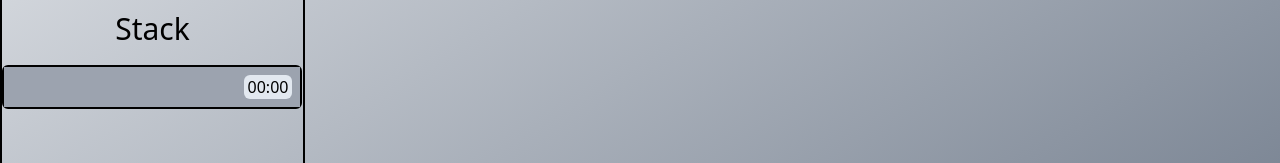
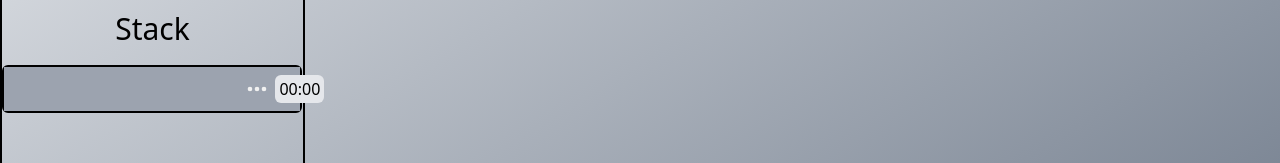
Before and after one commit to RockyPHER/Ttasker-Ultimate, a Next.js app: page / in a window 1280 px wide. Both pictures are taken after a click on the link 152 px from the left and 760 px from the top of the page. Shown: the top 163 px of the page. Built offline with nearby package versions, Linux system fonts and the light colour scheme.

Commit message:
Optimizing task creation UX/UI

```diff
--- a/app/ui/Task/index.tsx
+++ b/app/ui/Task/index.tsx
@@ -2,7 +2,7 @@
 
 import { parseTimeMsToString, parseTimeStringToMs } from "@/scripts/taskUtils";
 import { useState, useEffect, SetStateAction, Dispatch } from "react";
-
+import MoreIcon from "@/icons/more.svg"
 export interface ITask {
     id: string;
     title: string;
@@ -19,10 +19,12 @@ interface TaskTimeComponentProps {
     minutes: string
     seconds: string
 }
-interface TimeInputProps {
+
+interface TaskTimeInputProps {
     setMinutes: Dispatch<SetStateAction<string>>
     setSeconds: Dispatch<SetStateAction<string>>
-    setShowInput: Dispatch<SetStateAction<boolean>>
+    setShowTimeInput: Dispatch<SetStateAction<boolean>>
+    updateTask: () => void
     convertSecToTime: (value: number) => string[]
 
 }
@@ -30,7 +32,8 @@ interface TimeInputProps {
 export default function Task({ task, onUpdateTask }: TaskProps) {
 
     const [descIsOpen, setDescIsOpen] = useState(false);
-    const [showInput, setShowInput] = useState(false);
+    const [showTimeInput, setShowTimeInput] = useState(false);
+    const [showTitleInput, setShowTitleInput] = useState(true);
 
     const [initialMinutes, initialSeconds] = parseTimeMsToString(task.time);
 
@@ -47,9 +50,22 @@ export default function Task({ task, onUpdateTask }: TaskProps) {
             description: description
         };
 
+        console.log("Console: Task was updated");
+        console.log(newTask);
+
         onUpdateTask(newTask);
     }
 
+    useEffect(() => {
+        checkIfTaskValueIsUpdated();
+    // eslint-disable-next-line react-hooks/exhaustive-deps
+    }, [updateTask] )
+
+    function checkIfTaskValueIsUpdated() {
+        if (title !== task.title || description !== task.description || minutes !== initialMinutes || seconds !== initialSeconds) {
+            updateTask();
+        }
+    }
 
     function convertSecToTime(timeNum: number): string[] {
 
@@ -65,23 +81,37 @@ export default function Task({ task, onUpdateTask }: TaskProps) {
     return (
         <div className="w-[300px] h-fit flex flex-col border-2 border-black rounded-md">
             <div className="cursor-pointer p-2 flex flex-row justify-between text-white bg-gray-400">
-                <input onBlur={updateTask} value={title} onChange={(e) => setTitle(e.target.value)} className="bg-transparent outline-none [appearance:textfield]" />
-                <div className="flex px-1 bg-slate-200 rounded-md">
-                    <a onClick={() => setShowInput(true)} className="flex justify-evenly w-full h-full">
-                        {showInput ? <TimeInput setMinutes={setMinutes} setSeconds={setSeconds} setShowInput={setShowInput} convertSecToTime={convertSecToTime} /> : <TaskTimeComponent minutes={minutes} seconds={seconds} />}
+                <div className="flex justify-between w-full h-full">
+                    <a onClick={() => setShowTitleInput(true)}>
+                        <div className="flex justify-center items-center w-full h-full">
+                            {showTitleInput ? <input autoFocus type="text" maxLength={20} onBlur={() => {setShowTitleInput(false); updateTask()}} value={title} onChange={(e) => setTitle(e.target.value)} className="w-min bg-transparent outline-none [appearance:textfield]" /> : <div className="">{title}</div>}
+                        </div>
+                    </a>
+                    <a>
+                        <div className=" flex justify-center items-center pr-1 w-max h-full">
+                            <MoreIcon onClick={() => setDescIsOpen(!descIsOpen)} className=" w-7 h-7"/>
+                        </div>
+                    </a>
+                </div>
+                <div className="flex px-1 bg-gray-200 rounded-md">
+                    <a onClick={() => setShowTimeInput(true)} className="flex justify-evenly w-full h-full">
+                        {showTimeInput ? <TaskTimeInput updateTask={updateTask} setMinutes={setMinutes} setSeconds={setSeconds} setShowTimeInput={setShowTimeInput} convertSecToTime={convertSecToTime} /> : <TaskTimeComponent minutes={minutes} seconds={seconds} />}
                     </a>
                 </div>
             </div>
-            {descIsOpen ?
-                (<input onBlur={updateTask} value={description} onChange={(e) => setDescription(e.target.value)} className="h-[100px] text-opacity-70 m-1 px-2" />)
-                : null}
+            <div className="w-full h-fit flex">
+                {descIsOpen ?
+                    (<textarea onBlur={updateTask} value={description} onChange={(e) => setDescription(e.target.value)} className="w-full text-start align-text-top bg-transparent h-[100px] text-slate-600 m-1 px-2 outline-none resize-none" />)
+                    : null}
+            </div>
         </div>
     );
 }
 
+
 export function TaskTimeComponent({ minutes, seconds }: TaskTimeComponentProps) {
     return (
-        <div className="flex justify-evenly w-full h-full">
+        <div className="flex items-center justify-evenly w-full h-full">
             <div className="text-black">{minutes}</div>
             <div className="text-black">:</div>
             <div className="text-black">{seconds}</div>
@@ -89,7 +119,7 @@ export function TaskTimeComponent({ minutes, seconds }: TaskTimeComponentProps)
     );
 }
 
-export function TimeInput({ setMinutes, setSeconds, setShowInput, convertSecToTime }: TimeInputProps) {
+export function TaskTimeInput({ updateTask, setMinutes, setSeconds, setShowTimeInput, convertSecToTime }: TaskTimeInputProps) {
 
     const [inputTime, setInputTime] = useState<number>();
 
@@ -112,21 +142,35 @@ export function TimeInput({ setMinutes, setSeconds, setShowInput, convertSecToTi
     }
 
     function hideAndSetTime() {
+
+        let minutes : string
+        let seconds : string
+
         if (inputTime) {
-            setMinutes(convertSecToTime(inputTime)[0]);
-            setSeconds(convertSecToTime(inputTime)[1]);
+            console.log("Console: Time was set");
+            console.log(inputTime);
+
+            minutes = convertSecToTime(inputTime)[0];
+            seconds = convertSecToTime(inputTime)[1];
+
+            setMinutes(minutes);
+            setSeconds(seconds);
+
+            console.log("Console: TaskTime was set to " + minutes + ":" + seconds);
         }
         else {
             setMinutes("00");
             setSeconds("00");
+            console.log("Console: Time was set");
         }
-        console.log("Console: Time was set");
-        setShowInput(false);
+
+        updateTask();
+        setShowTimeInput(false);
     }
 
     return (
         <form onSubmit={hideAndSetTime} className="bg-black flex justify-evenly w-full h-full ">
-            <input placeholder="0000" type="number" onChange={(e) => handleOnInput(e.target.valueAsNumber)} maxLength={4} max={3540} min={0} value={inputTime || ""} className="text-slate-900 bg-gray-200 outline-none w-10 [appearance:textfield] [&::-webkit-outer-spin-button]:appearance-none [&::-webkit-inner-spin-button]:appearance-none" />
+            <input autoFocus placeholder="00:00" type="number" onChange={(e) => handleOnInput(e.target.valueAsNumber)} maxLength={4} max={3540} min={0} value={inputTime || ""} className="flex text-center text-slate-900 bg-gray-200 outline-none w-10 [appearance:textfield] [&::-webkit-outer-spin-button]:appearance-none [&::-webkit-inner-spin-button]:appearance-none" />
         </form>
     );
 }
```
Also changed, not shown: public/icons/more.svg (added).
